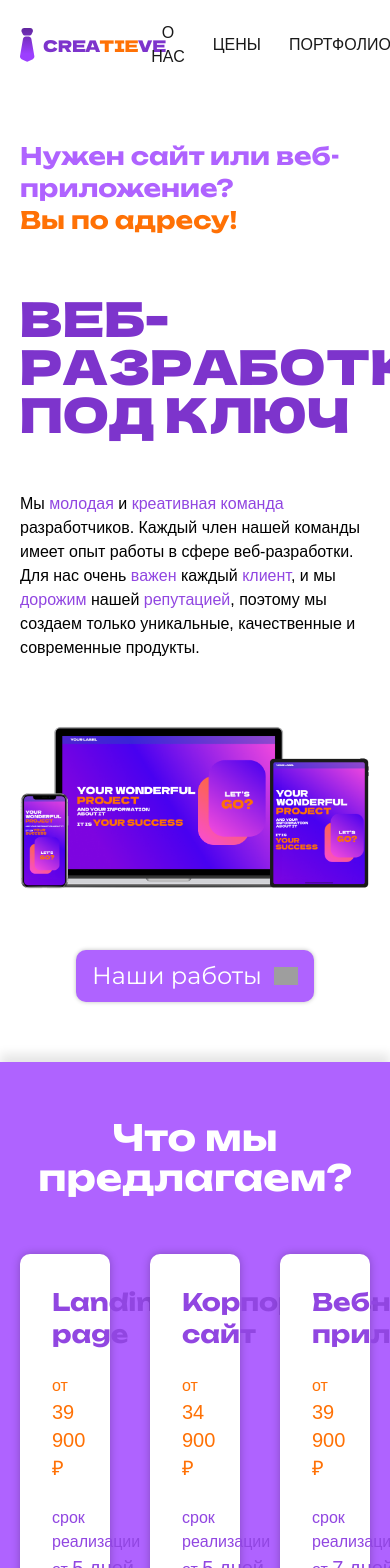
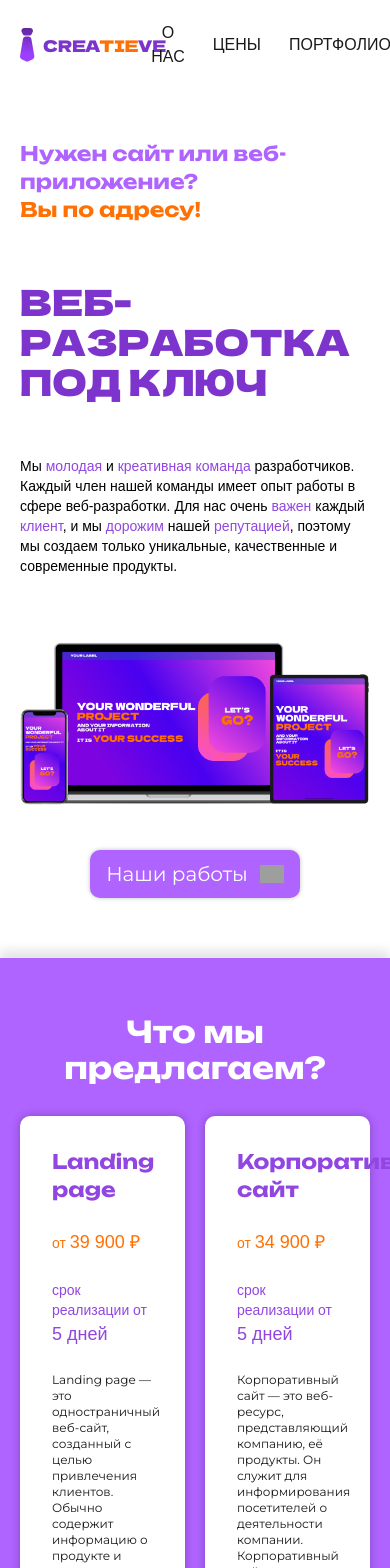
Before and after one commit to AlexandrNikolaenko/Creatieve, a Next.js app in the folder creatieve/: page / in a window 390 px wide. Shown: the top 1568 px of the page. Built offline with nearby package versions, Linux system fonts and the light colour scheme; grey boxes are pictures that could not be loaded; a web font is replaced by a local one.

Commit message:
feat: Added adaptive for about and products blocks

```diff
--- a/creatieve/src/app/components/about.js
+++ b/creatieve/src/app/components/about.js
@@ -5,22 +5,22 @@ import scrollToBlock, { sectionsId } from "./optData";
 
 export default function About() {
     return (
-        <section id="1" className="h-screen max-[1200px]:h-auto max-[1200px]:pt-[140px] max-[1200px]:pb-[60px] wrapper flex flex-col items-center justify-center gap-14">
-            <div className="grid grid-cols-2 max-[1200px]:grid-cols-1 items-center gap-16">
+        <section id="1" className="h-screen max-[1200px]:h-auto max-[1200px]:pt-[140px] max-[1200px]:pb-[60px] wrapper flex flex-col items-center justify-center gap-14 max-[1100px]:gap-10">
+            <div className="grid grid-cols-2 max-[1200px]:flex flex-col items-center gap-16">
                 <div className="flex flex-col gap-y-14">
-                    <h3 className="text-base-color font-bold font-base text-2xl">Нужен сайт или веб-приложение?<br/>
-                    <span className="text-bright font-bold text-2xl">Вы по адресу!</span></h3>
-                    <h1 className="text-dark-base text-5xl font-attention uppercase">Веб-разработка под ключ</h1>
-                    <p className="text-base font-base">Мы <span className="text-active-base">молодая</span> и <span className="text-active-base">креативная команда</span> разработчиков. Каждый член нашей команды имеет опыт работы в сфере веб-разработки.
+                    <h3 className="text-base-color font-bold font-base text-2xl max-[1100px]:text-xl">Нужен сайт или веб-приложение?<br/>
+                    <span className="text-bright font-bold text-2xl max-[1100px]:text-xl">Вы по адресу!</span></h3>
+                    <h1 className="text-dark-base text-5xl max-[1100px]:text-4xl font-attention uppercase">Веб-разработка под ключ</h1>
+                    <p className="text-base max-[1100px]:text-sm font-base">Мы <span className="text-active-base">молодая</span> и <span className="text-active-base">креативная команда</span> разработчиков. Каждый член нашей команды имеет опыт работы в сфере веб-разработки.
                     Для нас очень <span className="text-active-base">важен</span> каждый <span className="text-active-base">клиент</span>, и мы <span className="text-active-base">дорожим</span> нашей <span className="text-active-base">репутацией</span>, поэтому мы создаем только уникальные, качественные и современные продукты.</p>
                 </div>
-                <img alt="Let's work with us!" src={'/Обложка.png'} className="w-full h-auto"/>
+                <img alt="Let's work with us!" src={'/Обложка.png'} className="w-full max-w-[650px] h-auto"/>
             </div>
             <button onClick={() => {
                     let blockId = sectionsId.filter(section => section.name == 'portfolio')[0].id
                     scrollToBlock(blockId)
                 }} className="shadow-small flex gap-x-3 items-center py-2.5 px-4 rounded-base transition-all duration-300 bg-base-color hover:bg-active-base focus:bg-active-base">
-                <span className="text-white font-normal text-2xl">Наши работы</span>
+                <span className="text-white font-normal text-2xl max-[1100px]:text-xl">Наши работы</span>
                 <Image alt="To portfolio" src={'/arrow-down.svg'} width={24} height={24}/>
             </button>
         </section>
--- a/creatieve/src/app/components/buttons.js
+++ b/creatieve/src/app/components/buttons.js
@@ -7,7 +7,7 @@ export default function OrderButton() {
         <button onClick={() => {
                 let blockId = sectionsId.filter(section => section.name == 'contact')[0].id
                 scrollToBlock(blockId)
-            }} className="shadow-small text-center w-min py-4 px-10 rounded-[10px] font-base text-2xl text-white transition-all duration-300 bg-bright active:bg-active-bright focus:bg-active-bright hover:bg-active-bright">
+            }} className="shadow-small text-center w-min py-4 px-10 rounded-[10px] font-base text-2xl max-[1100px]:text-xl text-white transition-all duration-300 bg-bright active:bg-active-bright focus:bg-active-bright hover:bg-active-bright">
             Заказать
         </button>
     )
@@ -16,13 +16,13 @@ export default function OrderButton() {
 export function BrightButton ({text, link}) {
     if (link) {
         return(
-            <a href={link} className="w-fit text-nowrap px-10 py-4 rounded-[10px] transition-all duration-300 bg-bright hover:bg-active-bright active:bg-active-bright text-white font-base text-xl shadow-small">
+            <a href={link} className="w-fit text-nowrap px-10 py-4 rounded-[10px] transition-all duration-300 bg-bright hover:bg-active-bright active:bg-active-bright text-white font-base text-xl max-[1100px]:text-lg shadow-small">
                 {text}
             </a>
         )
     }
     return(
-        <button type="submit" className="w-fit px-10 py-4 rounded-[10px] transition-all duration-300 bg-bright hover:bg-active-bright active:bg-active-bright text-white font-base text-xl shadow-small">
+        <button type="submit" className="w-fit px-10 py-4 rounded-[10px] transition-all duration-300 bg-bright hover:bg-active-bright active:bg-active-bright text-white font-base text-xl max-[1100px]:text-lg shadow-small">
             {text}
         </button>
     )
--- a/creatieve/src/app/components/products.js
+++ b/creatieve/src/app/components/products.js
@@ -28,9 +28,9 @@ export default function Products() {
 
     return(
         <section id="2" className="shadow-section relative z-40 bg-base-color py-14">
-            <div className="wrapper flex flex-col gap-y-14 items-center">
-                <h4 className="text-white font-base text-4xl text-center font-bold">Что мы предлагаем?</h4>
-                <div className="grid grid-cols-6 w-full gap-10 justify-center items-center">
+            <div className="wrapper flex flex-col gap-y-14 max-[1100px]:gap-y-[30px] items-center">
+                <h4 className="text-white font-base text-4xl max-[1100px]:text-3xl text-center font-bold">Что мы предлагаем?</h4>
+                <div className="grid grid-cols-6 max-[1100px]:grid-cols-4 w-full gap-10 max-[1100px]:gap-5 justify-center items-center">
                     {products.map(product => <ProductBlock product={product} key={product.id} changer={setShowId}/>)}
                 </div>
                 <OrderButton />
@@ -78,7 +78,7 @@ function SlideButton({changeId, current}) {
 function ProductTitle({product}){
     return (
         <li id={`title${product.id}`}>
-            <h3 className="font-base font-bold text-4xl text-white">{product.name}</h3>
+            <h3 className="font-base font-bold text-4xl max-[1100px]:text-3xl text-white">{product.name}</h3>
         </li>
     )
 }
@@ -94,19 +94,19 @@ function DescProductBlock({product}) {
             <div className="bg-white w-[3px] rounded" id={`block${product.id}`}></div>
             <li className={`flex gap-x-12`} style={{width: getWidth() + 'px'}}>
                 <div className="flex flex-col gap-y-[30px] w-max">
-                    <p className="text-white font-base text-base text-nowrap">стоимость услуги от <span className="font-ital text-xl italic">{product.cost}</span></p>
-                    <p className="text-white font-base text-base text-nowrap">срок реализации от <span className="font-ital text-xl italic">{product.time} дней</span></p>
+                    <p className="text-white font-base text-base max-[1100px]:text-sm text-nowrap">стоимость услуги от <span className="font-ital text-xl max-[1100px]:text-lg italic">{product.cost}</span></p>
+                    <p className="text-white font-base text-base max-[1100px]:text-sm text-nowrap">срок реализации от <span className="font-ital text-xl max-[1100px]:text-lg italic">{product.time} дней</span></p>
                     <div className="flex flex-col gap-y-2">
-                        <p className="text-white font-base text-base text-nowrap">примеры:</p>
+                        <p className="text-white font-base text-base max-[1100px]:text-sm text-nowrap">примеры:</p>
                         <ul className="flex flex-col gap-y-2">
                             {product.examples.map(example => <li key={example.id} className="text-white list-disc text-nowrap">{example.name}</li>)}
                         </ul>
                     </div>
                 </div>
                 <div className="flex flex-col gap-y-5">
-                    <h5 className="text-white font-ital text-2xl italic">Что это?</h5>
-                    <p className="text-white text-base">{product.fullDesc}</p>
-                    <h5 className="text-white font-ital text-2xl italic">Дополнительно</h5>
+                    <h5 className="text-white font-ital text-2xl max-[1100px]:text-xl italic">Что это?</h5>
+                    <p className="text-white text-base max-[1100px]:text-sm">{product.fullDesc}</p>
+                    <h5 className="text-white font-ital text-2xl max-[1100px]:text-xl italic">Дополнительно</h5>
                     <ul className="leading-relaxed">
                         {product.add.map(service => <li key={service.id} className="text-white list-disc">{service.service} <span>{service.price}</span></li>)}
                     </ul>
@@ -128,11 +128,11 @@ function ProductBlock({product, changer}) {
     }
 
     return (
-        <button onClick={scroller} className={`productBlock text-left flex flex-col h-full gap-y-6  transition-all *:hover:text-white ${product.activeBg} cursor-pointer  p-8 shadow-base rounded-[10px] ${product.id == 4 ? 'col-start-3 col-span-2' : 'col-span-2'}`}>
-            <h4 className="text-active-base font-base text-2xl font-bold transition-all">{product.name}</h4>
-            <p className="text-bright font-base text-base transition-all">от <span className="text-inherit text-xl">{product.cost}</span></p>
-            <p className="text-active-base font-base text-base transition-all">срок реализации от <span className="text-inherit text-xl">{product.time} дней</span></p>
-            <p className="text-dark text-sm transition-all">{product.description}</p>
+        <button onClick={scroller} className={`productBlock text-left flex flex-col h-full gap-y-6  transition-all *:hover:text-white ${product.activeBg} cursor-pointer p-8 shadow-base rounded-[10px] ${product.id == 4 ? 'col-start-3 max-[1100px]:col-start-auto' : ''} col-span-2`}>
+            <h4 className="text-active-base font-base text-2xl max-[1100px]:text-xl font-bold transition-all">{product.name}</h4>
+            <p className="text-bright font-base text-base  max-[1100px]:text-sm transition-all">от <span className="text-inherit text-xl max-[1100px]:text-lg">{product.cost}</span></p>
+            <p className="text-active-base font-base text-base max-[1200px]:text-sm transition-all">срок реализации от <span className="text-inherit text-xl max-[1200px]:text-lg">{product.time} дней</span></p>
+            <p className="text-dark text-sm max-[1100px]:text-xs transition-all">{product.description}</p>
         </button>
     )
 }
--- a/creatieve/src/app/globals.css
+++ b/creatieve/src/app/globals.css
@@ -64,12 +64,17 @@ html::-webkit-scrollbar, body::-webkit-scrollbar{
 
 .wrapper {
   max-width: 1360px;
-  margin: 0 20px;
+  margin: 0 40px;
+}
+
+@media screen and (max-width: 1100px) {
+  .wrapper {
+    margin: 0 20px;
+  }
 }
 
 @media screen and (min-width: 1440px) {
   .wrapper {
-    max-width: 1360px;
     margin: 0 auto;
   }
 }
```
